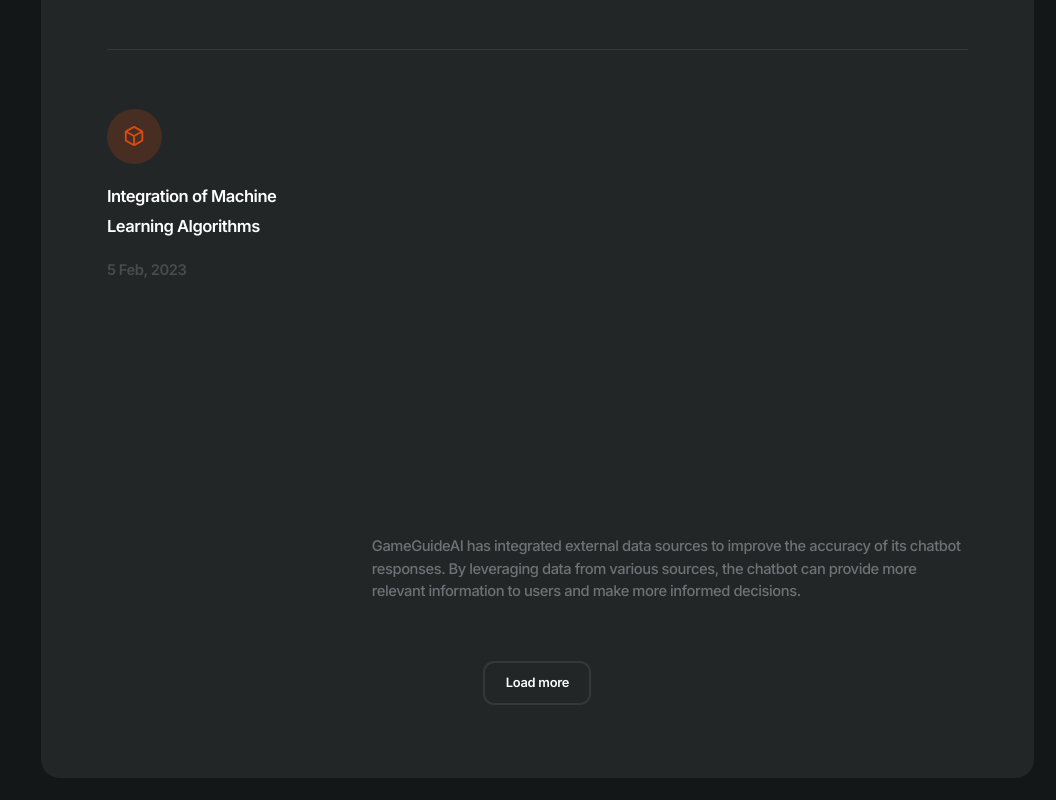
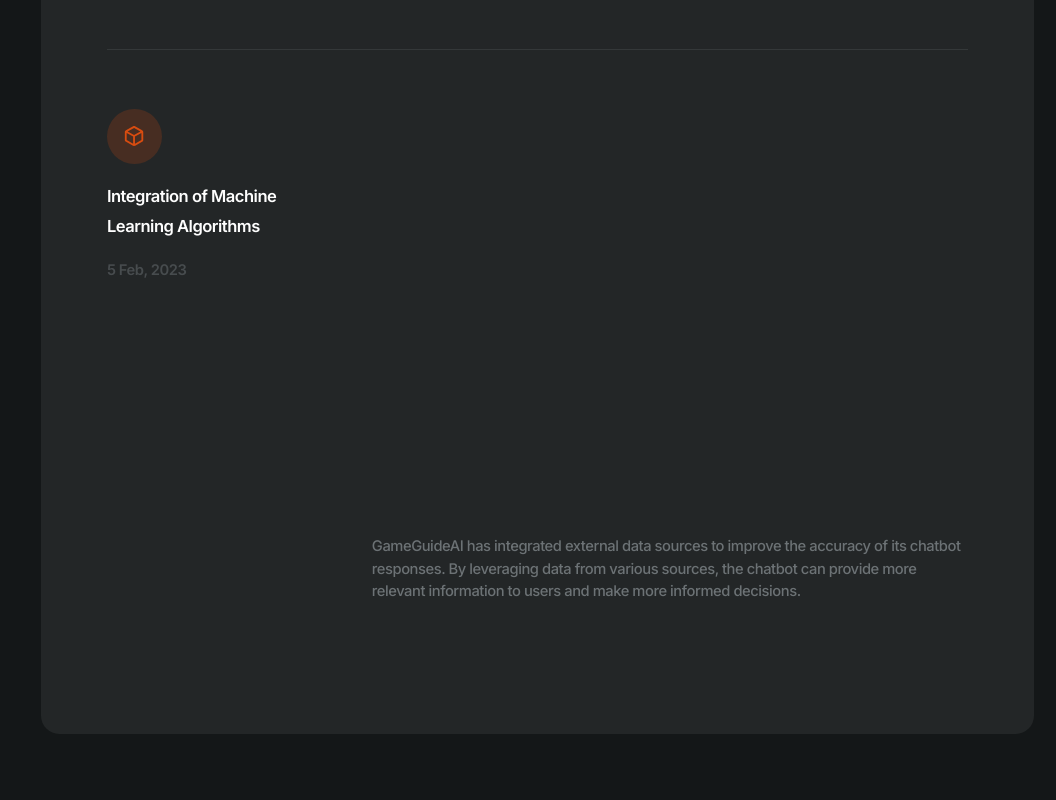
Before and after one commit to istvan-kreisz/GameGuideAI-frontend, a Next.js app: page /updates-and-faq in a window 1280 px wide. Shown: the part 2107-2907 px from the top of the page, without its empty margins (224-1280 px from the left). After the commit the page ends 2863 px from the top, so only its background shows below. Built offline with nearby package versions, Linux system fonts and the light colour scheme; no server answers; what @rvxlab/tailwind-plugin-ios-full-height would draw is missing.

Commit message:
update page refactor

```diff
--- a/pages-lib/UpdatesAndFaqPage/Updates/index.tsx
+++ b/pages-lib/UpdatesAndFaqPage/Updates/index.tsx
@@ -50,9 +50,9 @@ const Updates = ({ items }: UpdatesProps) => {
 					</div>
 				))}
 			</div>
-			<div className="text-center">
+			{/*<div className="text-center">
 				<button className="btn-stroke-light">Load more</button>
-			</div>
+			</div>*/}
 		</>
 	)
 }
```
